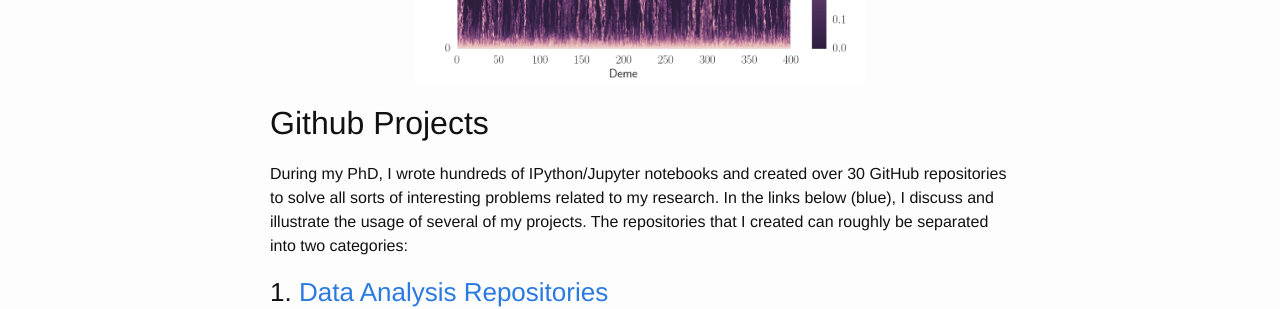
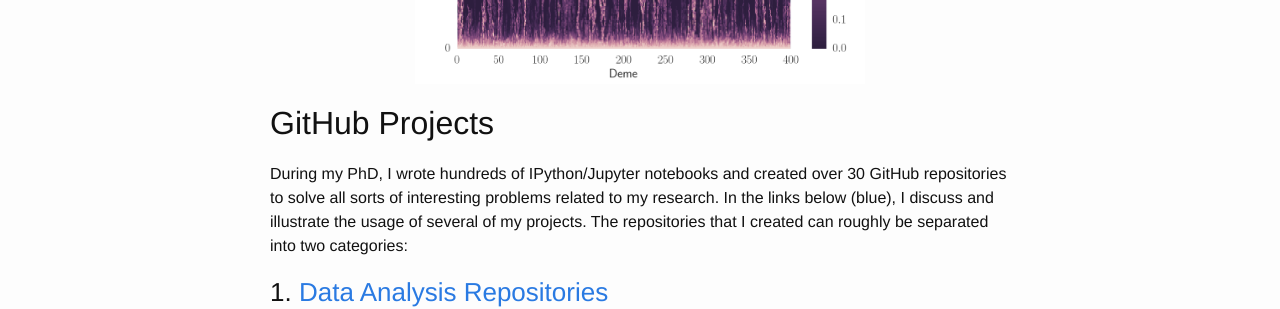
Before and after one commit to btweinstein/btweinstein.github.io, a Jekyll site: the page built from computation.md, in a window 1280 px wide. Shown: the part 411-720 px from the top of the page. Built offline with Jekyll 4.4.1, drawn with Linux system fonts in a browser that asks for light colours; nearby versions of some CDN libraries.

Commit message:
Corrected one last little spelling mistake.

```diff
--- a/computation.md
+++ b/computation.md
@@ -10,7 +10,7 @@ weight: 2
 </p>
 
 
-## Github Projects
+## GitHub Projects
 
 During my PhD, I wrote hundreds of IPython/Jupyter notebooks and created over 30 GitHub repositories to solve all sorts of interesting problems related to my research. In the links below (blue), I discuss and illustrate the usage of several of my projects. The repositories that I created can roughly be separated into two categories:
 
```
